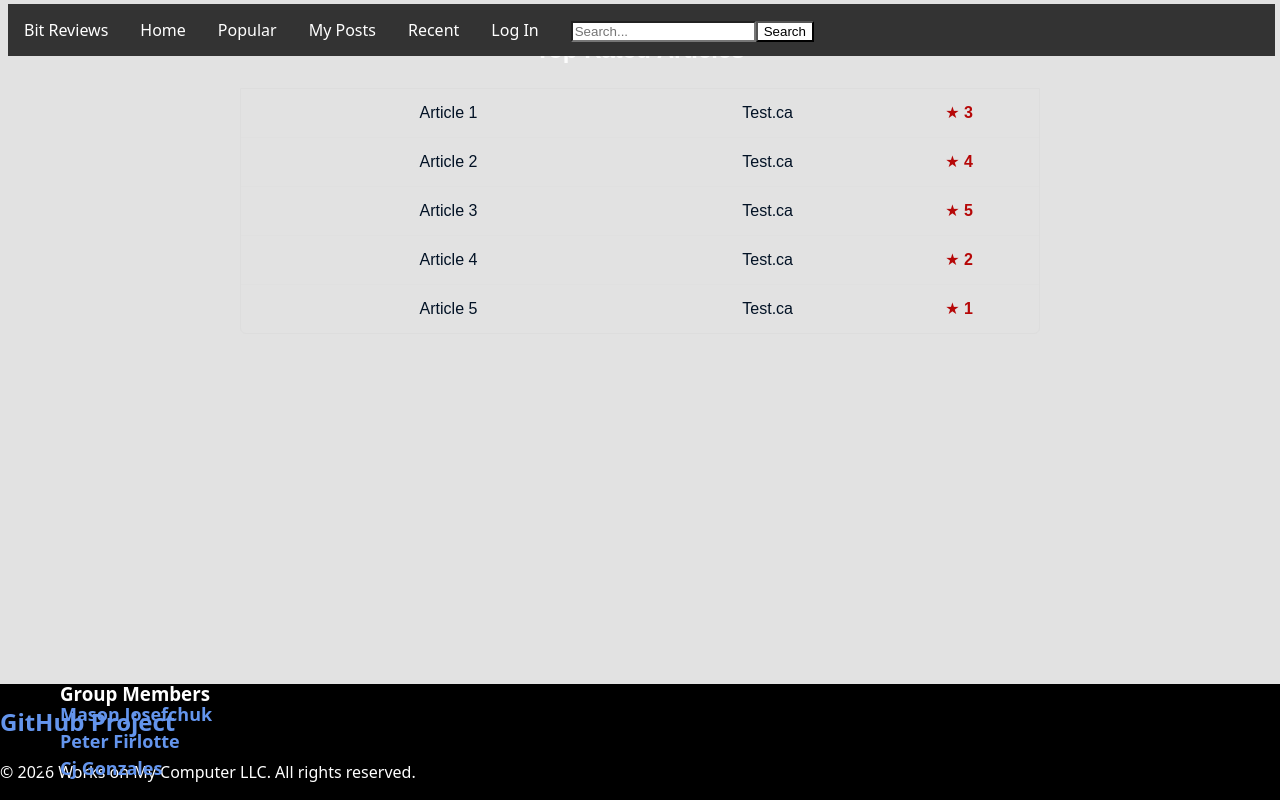
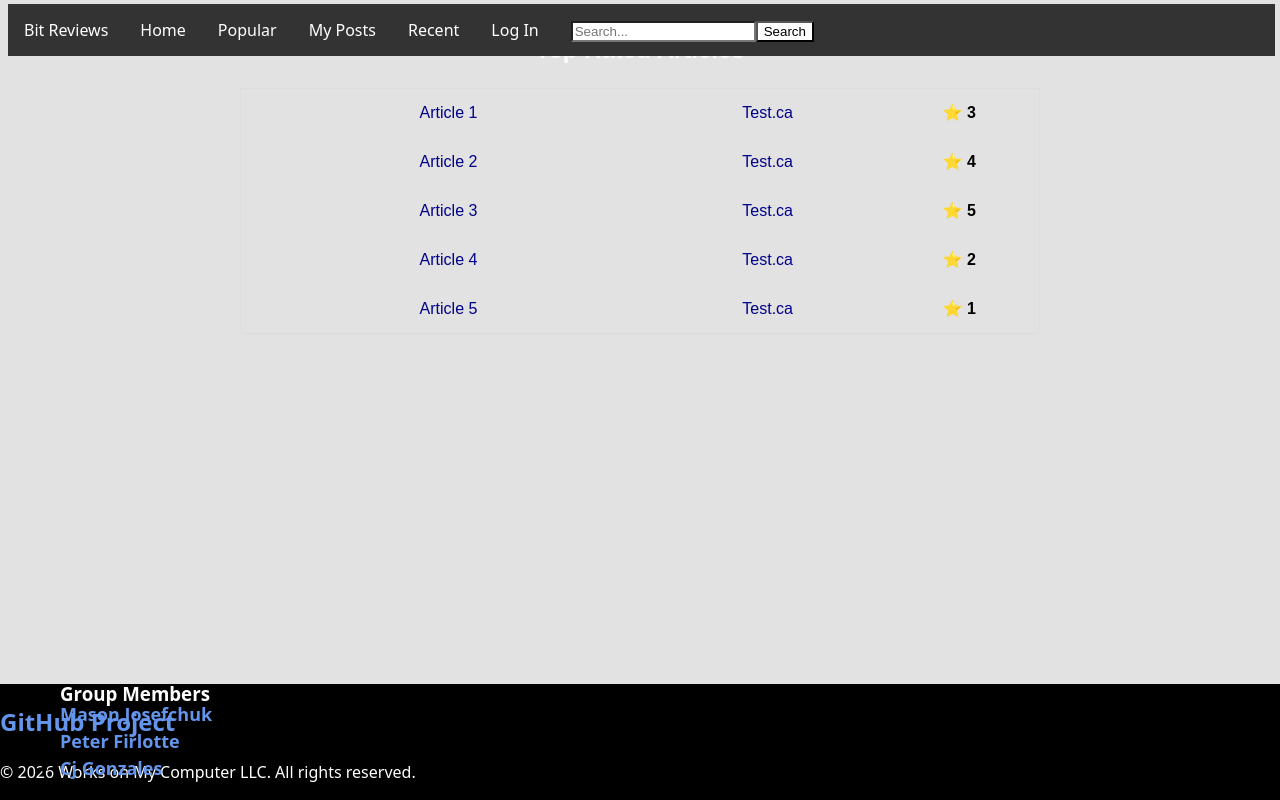
Before and after one commit to pfirlotte-rrc/COMP-4002-Project, a React (Vite) app in the folder vite-project/: page / in a window 1280 px wide. Built offline with nearby package versions, Linux system fonts and the light colour scheme.

Commit message:
Fixed AxeDev contrasting errors.

```diff
--- a/vite-project/src/components/rated-list/Landing.css
+++ b/vite-project/src/components/rated-list/Landing.css
@@ -49,7 +49,7 @@
   width: 200%;
   text-align: center;
   text-decoration: none;
-  color: #021225;
+  color: darkblue;
   font-weight: 500;
 }
 
@@ -59,5 +59,5 @@
 
 .article-item-rating {
   font-weight: bold;
-  color: #b60707;
+  color: black;
 }
--- a/vite-project/src/components/rated-list/Landing.tsx
+++ b/vite-project/src/components/rated-list/Landing.tsx
@@ -57,7 +57,7 @@ function ArticleListItem(
         <li className="article-item">
             <a href="#">{title}</a>
             <a href="#">{articleLink}</a>
-            <span className="article-item-rating"> ★ {rating} </span>
+            <span className="article-item-rating"> ⭐ {rating} </span>
         </li>
     );
 }
```
